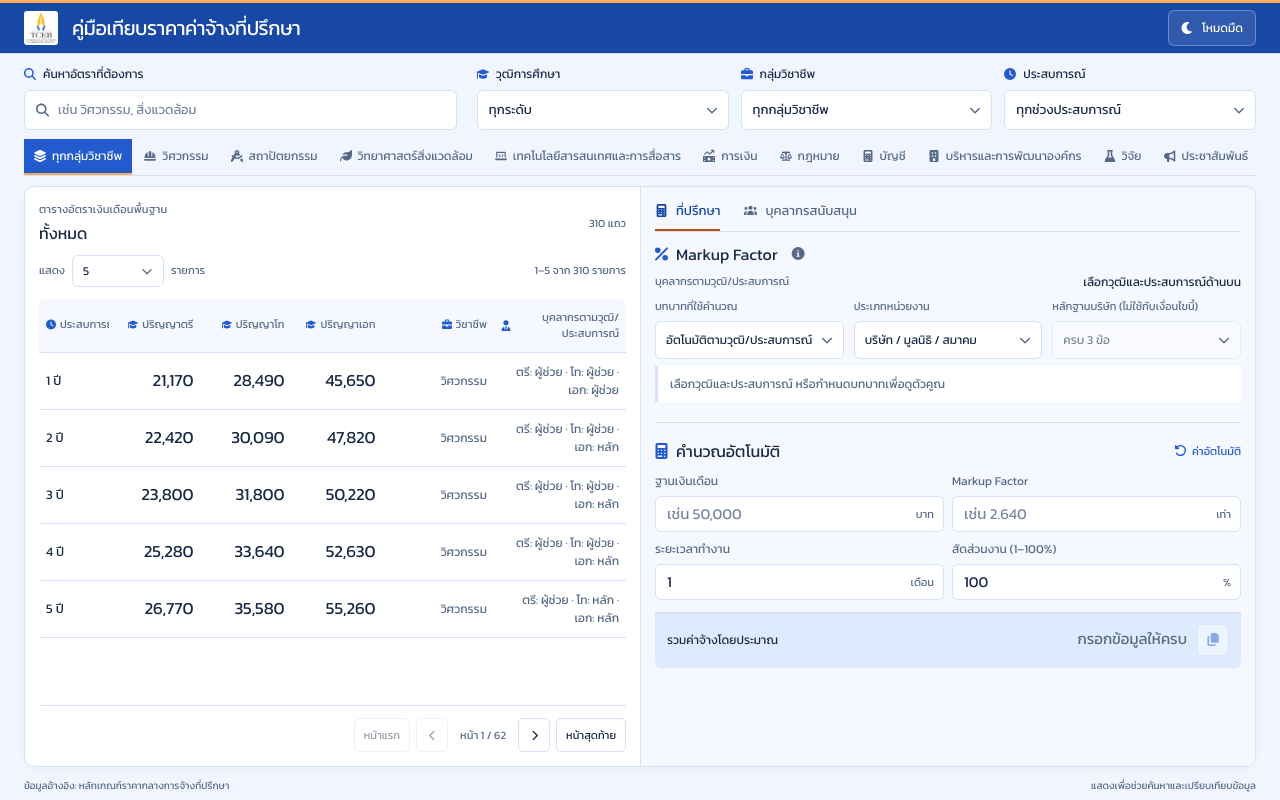
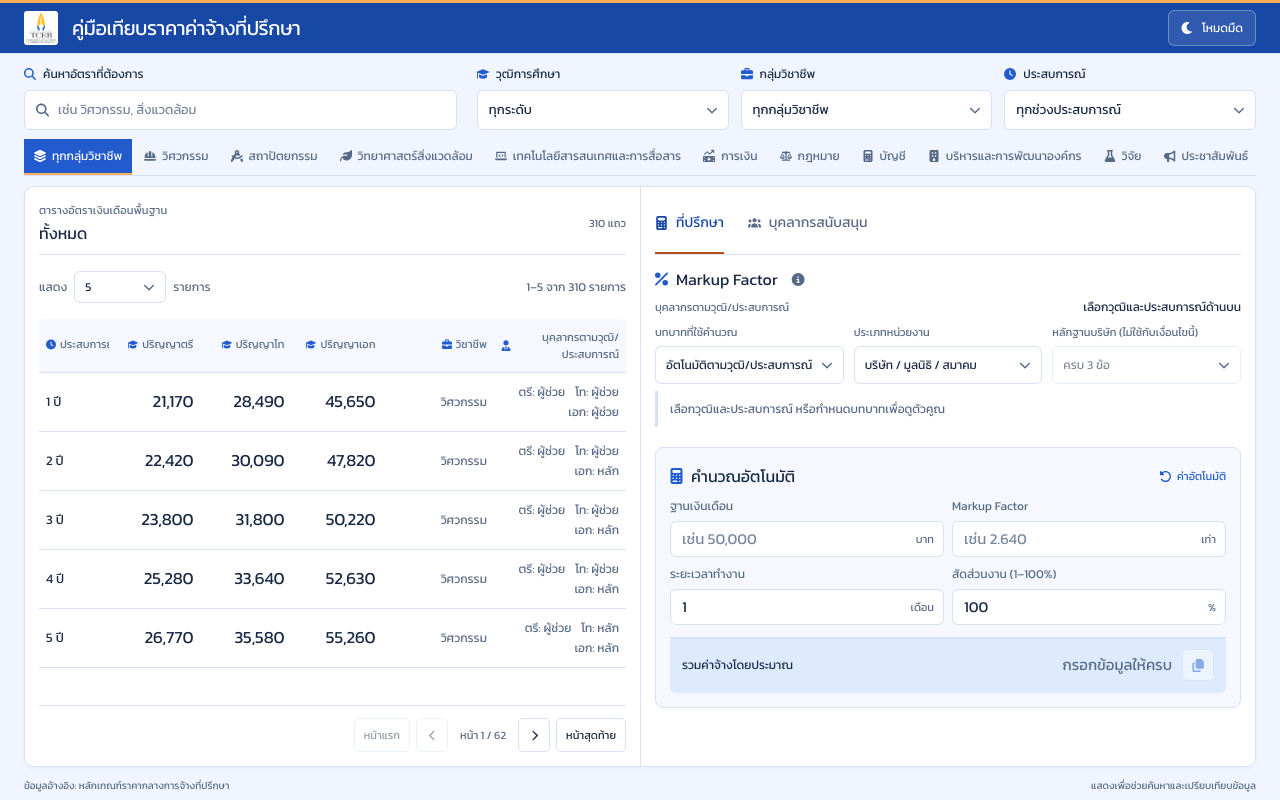
Before and after one commit to heyway007/consultant-fee-guide, a Next.js app: page / in a window 1280 px wide. Built offline with nearby package versions, Linux system fonts and the light colour scheme.

Commit message:
design: align workspace headers and group personnel labels

```diff
--- a/app/globals.css
+++ b/app/globals.css
@@ -76,12 +76,12 @@ input:focus,select:focus,.input-with-icon:focus-within { border-color:var(--teal
 .professional-tab-icon { width:12px; color:currentColor; }
 .content-grid { display:grid; grid-template-columns:repeat(2,minmax(0,1fr)); align-items:start; gap:0; border:1px solid var(--line); border-radius:10px; background:var(--surface); overflow:hidden; box-shadow:var(--shadow); }
 .results-section { min-width:0; padding:18px; }
-.results-heading { display:flex; justify-content:space-between; align-items:center; gap:12px; margin-bottom:14px; }
+.results-heading { display:flex; justify-content:space-between; align-items:center; gap:12px; min-height:60px; padding-bottom:12px; margin-bottom:14px; border-bottom:1px solid var(--line); }
 .results-heading h2 { font-size:16px; line-height:24px; }
 .results-heading .eyebrow { margin-bottom:3px; }
 .result-count { color:var(--muted); white-space:nowrap; font-size:11px; }
 .rate-table-shell { min-width:0; }
-.table-pagination-toolbar { display:flex; justify-content:space-between; align-items:center; flex-wrap:wrap; gap:8px; margin-bottom:12px; color:var(--muted); font-size:11px; }
+.table-pagination-toolbar { display:flex; justify-content:space-between; align-items:center; flex-wrap:wrap; gap:8px; min-height:40px; margin-bottom:12px; color:var(--muted); font-size:12px; }
 .page-size-label { display:flex; align-items:center; gap:7px; }
 .page-size-label select { width:92px; padding:5px 26px 5px 10px; font-size:12px; }
 .rate-table-scroll { overflow:auto; scrollbar-width:thin; }
@@ -105,6 +105,8 @@ input:focus,select:focus,.input-with-icon:focus-within { border-color:var(--teal
 .experience-number { display:block; font-size:13px; white-space:nowrap; }
 .experience-caption { display:none; }
 .professional-cell,.personnel-role-cell { color:var(--muted); font-size:12px; line-height:1.5; overflow-wrap:anywhere; }
+.personnel-role-parts { display:flex; flex-wrap:wrap; justify-content:flex-end; gap:2px 10px; }
+.personnel-role-parts span { white-space:nowrap; }
 .table-pagination { display:flex; justify-content:flex-end; align-items:center; flex-wrap:wrap; gap:6px; margin-top:12px; padding-top:12px; border-top:1px solid var(--line); color:var(--muted); font-size:11px; }
 .table-pagination button { display:grid; place-items:center; min-height:34px; min-width:32px; padding:6px 9px; border:1px solid var(--line); border-radius:5px; background:var(--surface); color:var(--ink); }
 .table-pagination button:hover:not(:disabled) { color:var(--teal); background:var(--selected); border-color:var(--teal); }
@@ -113,9 +115,9 @@ input:focus,select:focus,.input-with-icon:focus-within { border-color:var(--teal
 .rate-cards { display:none; }
 
 /* Calculation desk */
-.markup-panel { min-width:0; align-self:stretch; border-left:1px solid var(--line); padding:18px; background:var(--surface-soft); }
-.calculator-tabs { display:flex; gap:24px; margin-bottom:16px; border-bottom:1px solid var(--line); }
-.calculator-tabs button { display:flex; justify-content:center; align-items:center; gap:8px; border:0; border-bottom:2px solid transparent; padding:0 0 10px; background:transparent; color:var(--muted); font-size:14px; }
+.markup-panel { min-width:0; align-self:stretch; border-left:1px solid var(--line); padding:18px; background:var(--surface); }
+.calculator-tabs { display:flex; align-items:stretch; gap:24px; min-height:60px; margin-bottom:14px; border-bottom:1px solid var(--line); }
+.calculator-tabs button { display:flex; justify-content:center; align-items:center; gap:8px; border:0; border-bottom:2px solid transparent; padding:0 0 12px; background:transparent; color:var(--muted); font-size:16px; }
 .calculator-tabs button svg { width:13px; }
 .calculator-tabs button[aria-selected="true"] { color:var(--teal-deep); border-bottom-color:var(--coral); }
 .calculator-tab-panel { min-height:0; }
@@ -151,7 +153,7 @@ input:focus,select:focus,.input-with-icon:focus-within { border-color:var(--teal
 .factor-rule-copy { display:grid; gap:4px; }
 .factor-rule-copy small { color:var(--muted); font-size:11px; }
 .factor-rule>b { white-space:nowrap; color:var(--teal-deep); font-size:16px; }
-.markup-calculator { margin-top:16px; border-top:1px solid var(--line); padding-top:12px; }
+.markup-calculator { margin-top:16px; border:1px solid var(--line); border-radius:8px; padding:14px; background:var(--surface-soft); }
 .calculator-heading { display:flex; justify-content:space-between; align-items:center; gap:12px; }
 .calculator-heading .eyebrow,.calculator-description { display:none; }
 .calculator-title { display:flex; align-items:center; gap:8px; font-size:16px; line-height:24px; }
@@ -190,7 +192,7 @@ input:focus,select:focus,.input-with-icon:focus-within { border-color:var(--teal
 .support-staff-selected-rate { display:none; }
 .support-staff-fields { display:grid; grid-template-columns:repeat(2,minmax(0,1fr)); gap:12px; }
 .support-staff-fields label { display:grid; gap:5px; font-size:11px; color:var(--muted); }
-.support-staff-result { display:flex; justify-content:space-between; align-items:center; gap:10px; border-top:2px solid var(--teal); padding:12px 10px 0; background:var(--selected); color:var(--ink); font-size:12px; }
+.support-staff-result { display:flex; justify-content:space-between; align-items:center; gap:10px; border-top:2px solid var(--teal); border-radius:0 0 6px 6px; padding:12px; background:var(--selected); color:var(--ink); font-size:12px; }
 .support-staff-result strong { color:var(--teal-deep); font-size:25px; font-variant-numeric:tabular-nums; }
 .panel-footnote { margin-top:12px; color:var(--muted); font-size:10px; }
 .site-footer { display:flex; justify-content:space-between; gap:12px; padding:7px 24px; font-size:10px; color:var(--muted); }
@@ -250,9 +252,9 @@ input:focus,select:focus,.input-with-icon:focus-within { border-color:var(--teal
   .filter-card { padding-bottom:9px; }
   .professional-tabs { margin-bottom:10px; }
   .results-section,.markup-panel { padding:14px; }
-  .results-heading { margin-bottom:10px; }
-  .calculator-tabs { margin-bottom:10px; }
-  .calculator-tabs button { padding-bottom:8px; font-size:13px; }
+  .results-heading,.calculator-tabs { min-height:54px; margin-bottom:12px; }
+  .results-heading { padding-bottom:8px; }
+  .calculator-tabs button { padding-bottom:8px; font-size:14px; }
   .markup-edit-controls label>span { min-height:17px; font-size:11px; }
   .markup-condition-layout { gap:7px; margin:7px 0; }
   .calculator-input-grid { margin-top:9px; gap:8px; }
@@ -261,7 +263,7 @@ input:focus,select:focus,.input-with-icon:focus-within { border-color:var(--teal
   .support-staff-option { padding:9px 12px; }
 }
 @media (min-width:1200px) and (max-height:740px) {
-  .markup-calculator { margin-top:12px; padding-top:10px; }
+  .markup-calculator { margin-top:8px; padding:8px; }
   .calculator-input-grid { grid-template-columns:repeat(4,minmax(0,1fr)); }
   .calculator-field>span { min-height:17px; }
   .calculator-input-wrap input { font-size:14px; padding-right:30px; }
@@ -270,7 +272,7 @@ input:focus,select:focus,.input-with-icon:focus-within { border-color:var(--teal
 }
 @media (min-width:961px) and (min-height:851px) {
   .results-section,.markup-panel { padding:20px; }
-  .calculator-tabs { margin-bottom:16px; }
+  .results-heading,.calculator-tabs { margin-bottom:14px; }
   .markup-condition-layout { gap:12px; margin:10px 0; }
   .markup-edit-controls label>span { min-height:20px; }
   .markup-edit-controls select { padding-block:9px; font-size:13px; }
--- a/components/rate-table.tsx
+++ b/components/rate-table.tsx
@@ -114,7 +114,15 @@ export default function RateTable({ rows, selectedDegree, paginationKey = "" }:
                 <td className={`${degreeClass(selectedDegree, "master")} rate-value rate-highlight`}>{formatRate(row.master_rate)}</td>
                 <td className={`${degreeClass(selectedDegree, "doctorate")} rate-value rate-highlight`}>{formatRate(row.doctorate_rate)}</td>
                 <td className="professional-cell">{row.professional_group}</td>
-                <td className="personnel-role-cell">{formatPersonnelRoles(row, selectedDegree)}</td>
+                <td className="personnel-role-cell">
+                  {selectedDegree === "all" ? (
+                    <div className="personnel-role-parts">
+                      {degreeOptions.map((degree) => (
+                        <span key={degree.value}>{degree.label}: {getPersonnelRoleLabel(degree.value, row.experience_years)}</span>
+                      ))}
+                    </div>
+                  ) : formatPersonnelRoles(row, selectedDegree)}
+                </td>
               </tr>
             ))}
           </tbody>
```
Also changed, not shown: 2 other files (tests, documents, lock files or other folders).
